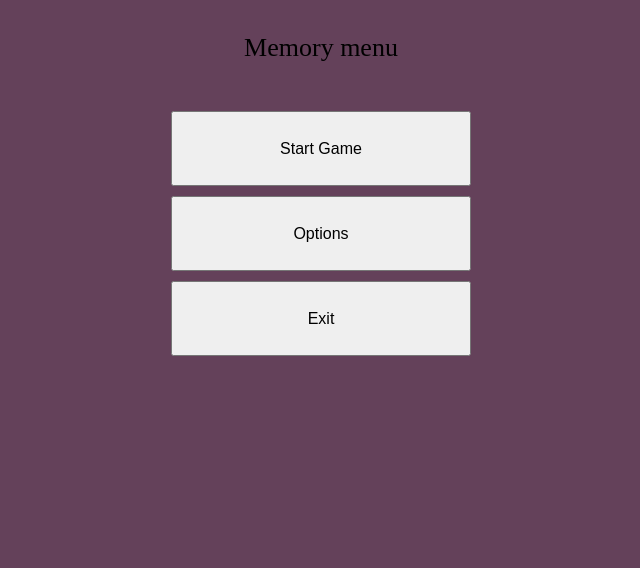
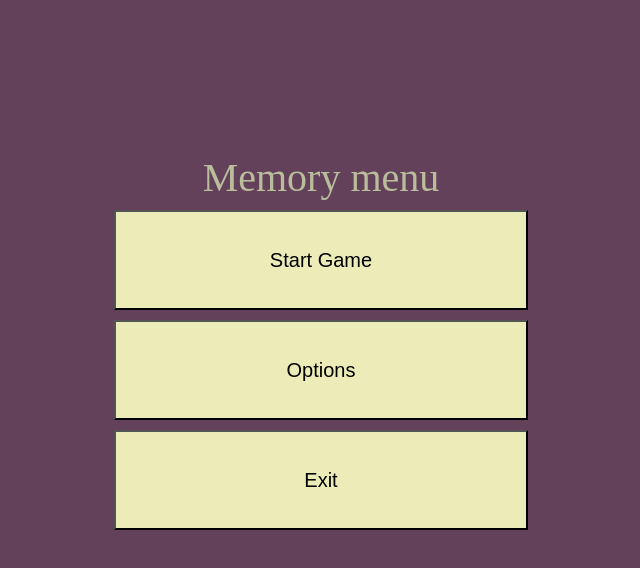
Before and after one commit to u1973244/p_individual, a plain HTML site: page pi_2/index.html in a window 1280 px wide. Shown: the whole page, without its empty margins (319-959 px from the left). Drawn offline with Linux system fonts and the light colour scheme.

Commit message:
menu fet amb grid, aplicat estil i enllaçat exit

```diff
--- a/pi_2/index.html
+++ b/pi_2/index.html
@@ -10,13 +10,13 @@
 	<body>
 		<div class="menu_grid">
 			<p class="menu-object" id="title">Memory menu</p>
-			<button class="menu-object" onclick="start_game()">
+			<button id="menu_start" class="menu-object" onclick="start_game()">
 				Start Game
 			</button>
-			<button class="menu-object" onclick="options()">
+			<button id="menu_options" class="menu-object" onclick="options()">
 				Options
 			</button>
-			<button class="menu-object" onclick="exit()">
+			<button id="menu_exit" class="menu-object" onclick="exit()">
 				Exit
 			</button>
 		</div>
--- a/pi_2/js/menu_controller.js
+++ b/pi_2/js/menu_controller.js
@@ -8,6 +8,7 @@ function exit (){
 		alert("Leaving " + name + "'s game");
 	}
 	name = "";
+	loadpage("../");
 }
 
 function options(){
--- a/pi_2/styles/main.css
+++ b/pi_2/styles/main.css
@@ -2,19 +2,46 @@ body{
 	background-color: rgb(100, 65, 90);
 }
 
-#title{
-	font-size: 26px;
-	line-height: 75px;
+
+.menu_grid{
+	margin-top: 100px;
+	display: grid;
+  	grid-template-columns: repeat(3, 1fr);
+ 	grid-gap: 10px;
+  	grid-template-rows: repeat(4, 100px);
 }
 
-.menu-object{
-	display:block;
-	margin-left: auto;
-	margin-right: auto;
-	width: 300px;
-	height: 75px;
-	font-size: 16px;
-	margin-top: 10px;
+
+#title{
+	font-size: 40px;
+	line-height: 75px;
+	grid-column: 2 / 3;
+  	grid-row: 1 / 2;
+	color: rgb(186, 189, 155)
+}
+
+#menu_start{
+	grid-column: 2 / 3;
+  	grid-row: 2 / 3;
+	background-color: rgb(236, 236, 185);
+	color: rgb(0, 0, 0);
+	font-size: 20px;
+}
+
+#menu_options{
+	grid-column: 2 / 3;
+  	grid-row: 3 / 4;
+	background-color: rgb(236, 236, 185);
+	color: rgb(0, 0, 0);
+	font-size: 20px;
+}
+
+#menu_exit{
+	grid-column: 2 / 3;
+  	grid-row: 4 / 5;
+	background-color: rgb(236, 236, 185);
+	color: rgb(0, 0, 0);
+	font-size: 20px;
 }
 
 p{
@@ -22,15 +49,19 @@ p{
 }
 
 button.menu-object:active{
+	margin-left: auto;
+	margin-right: auto;
 	font-size: 18px;
 	width: 275px;
 	height: 70px;
 }
 
 button.menu-object:hover:not(:active){
+	margin-left: auto;
+	margin-right: auto;
 	font-size: 22px;
-	width: 325px;
-	height: 85px;
+	width: 600px;
+	height: 75px;
 }
 
 .menu{
```
